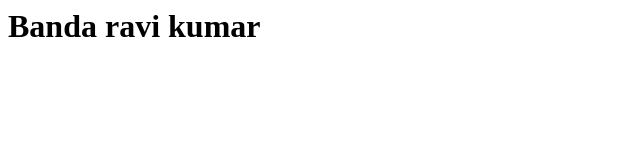
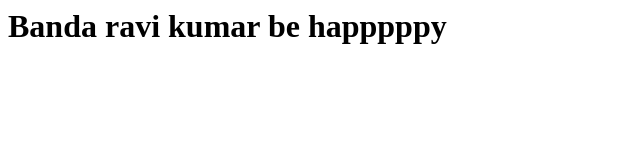
Before and after one commit to BandaRavikumar/git-practice, a plain HTML site: page index.html in a window 1280 px wide. Shown: the whole page, without its empty margins (0-640 px from the left). Drawn offline with Linux system fonts and the light colour scheme.

Commit message:
commited

```diff
--- a/index.html
+++ b/index.html
@@ -1,4 +1,4 @@
 <html>
 	<h1>
-		Banda ravi kumar </h1>
+		Banda ravi kumar be happpppy </h1>
 </html>
```
